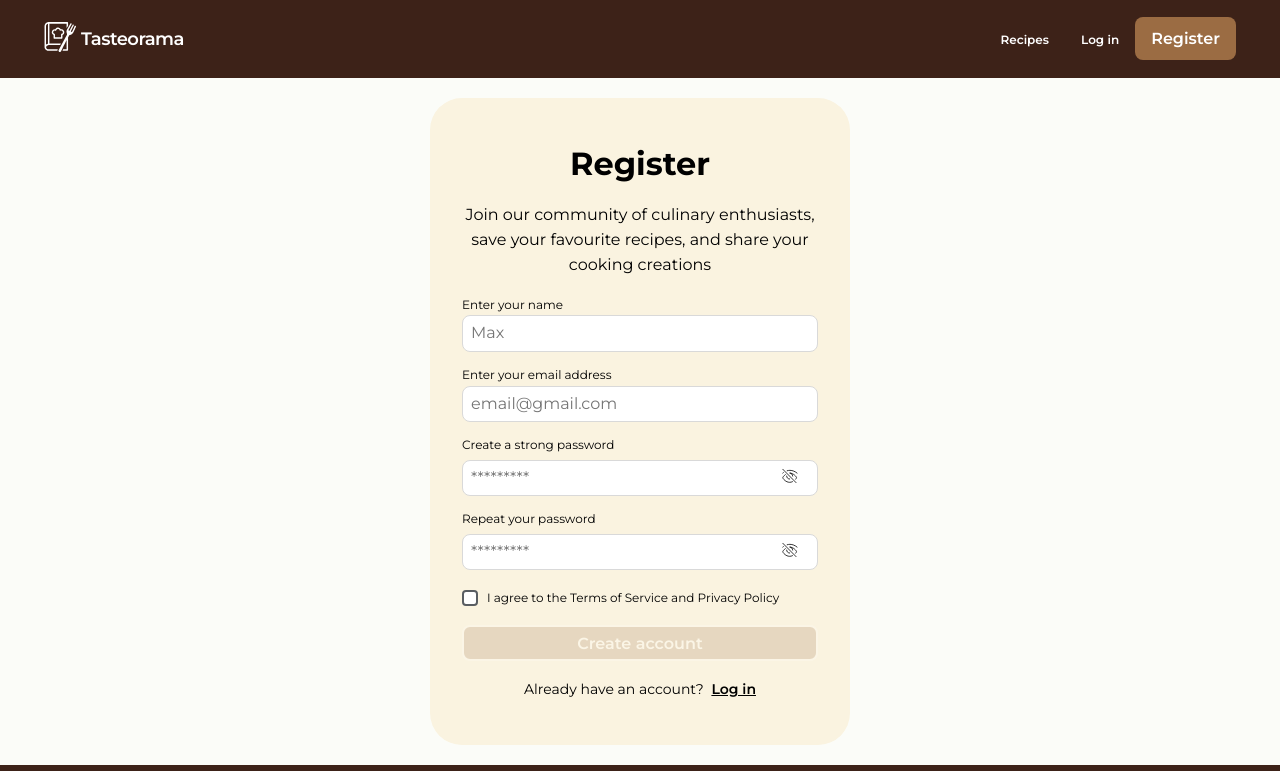
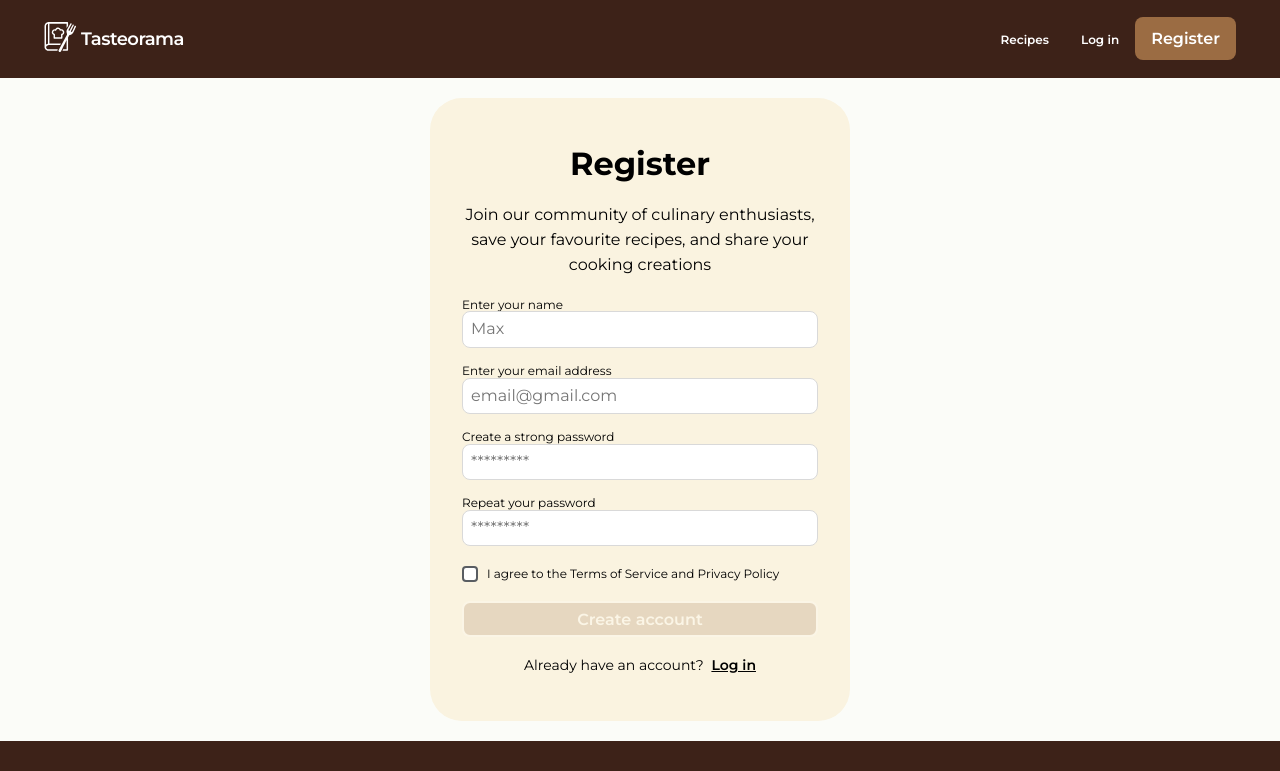
Before and after one commit to t-matveentsev/project_Lucky7_front, a React (Vite) app: page /auth/register in a window 1280 px wide. Shown: the top 771 px of the page. Built offline with nearby package versions, Linux system fonts and the light colour scheme.

Commit message:
Revert "Registration form 3"

```diff
--- a/src/components/AddRecipeForm/AddRecipeForm.jsx
+++ b/src/components/AddRecipeForm/AddRecipeForm.jsx
@@ -71,9 +71,7 @@ const AddRecipeForm = () => {
     if (!newIngredient.name || !newIngredient.measure.trim()) {
       return;
     }
-
-
-    if (ingredients.find(ingr => ingr._id === newIngredient._id)) {
+    if (ingredients.find(ingr => ingr.name === newIngredient.name)) {
       toast.error(
         'Cannot add existing ingredient. In case you want to modify the existing one, consider deleting and adding it with new values.',
         {
--- a/src/components/LoginForm/LoginForm.module.css
+++ b/src/components/LoginForm/LoginForm.module.css
@@ -94,42 +94,6 @@ margin-top: 20px;
   margin-top: 4px;
 }
 
-.passwordWrapper {
-  position: relative;
-  margin-top: 4px;
-}
-.togglePassword {
-  position: absolute;
-  right: 8px;
-  top: 50%;
-  transform: translateY(-50%);
-  background: none;
-  border: none;
-  color: #9b6c43;
-  font-size: 12px;
-  font-weight: 600;
-  cursor: pointer;
-  padding: 4px 8px;
-  border-radius: 4px;
-  transition: all 0.3s ease;
-  z-index: 1;
-}
-
-.toggleIcon {
-  display: flex;
-  justify-content: center;
-  width: 24px;
-  height: 24px;
-  padding: 4px;
-  stroke: #000000;
-  fill: none;
-  overflow: visible;
-}
-
-.togglePassword:hover .toggleIcon {
-  stroke: #6d554b;
-}
-
 @media (max-width: 768px) {
   .formWrapper {
     padding: 30px;
--- a/src/components/RegistrationForm/RegistrationForm.jsx
+++ b/src/components/RegistrationForm/RegistrationForm.jsx
@@ -1,4 +1,4 @@
-import React, { useEffect, useState } from 'react';
+import React, { useState } from 'react';
 import { Formik, Form, Field, ErrorMessage } from 'formik';
 import { useDispatch } from 'react-redux';
 import { registerThunk } from '../../redux/auth/operation';
@@ -10,22 +10,7 @@ const RegistrationForm = () => {
   const dispatch = useDispatch();
   const navigate = useNavigate();
   const [serverError, setServerError] = useState(null);
-  const [showPassword, setShowPassword] = useState(false);
-  const [showConfirmPassword, setShowConfirmPassword] = useState(false);
-  const [screenSize, setScreenSize] = useState(getScreenSize());
 
-   function getScreenSize() {
-    const width = window.innerWidth;
-    if (width >= 1024) return 'desk';
-    if (width >= 768) return 'tablet';
-    return 'mob';
-  }
-
-  useEffect(() => {
-    const handleResize = () => setScreenSize(getScreenSize());
-    window.addEventListener('resize', handleResize);
-    return () => window.removeEventListener('resize', handleResize);
-  }, []);
   const initialValues = {
     name: '',
     email: '',
@@ -47,13 +32,7 @@ const RegistrationForm = () => {
       setSubmitting(false);
     }
   };
-  const togglePasswordVisibility = () => setShowPassword(!showPassword);
-  const toggleConfirmPasswordVisibility = () =>
-    setShowConfirmPassword(!showConfirmPassword);
-  const getVisibilityIcon = isVisible =>
-    `${
-      isVisible ? 'icon-pwd-visiability' : 'icon-pwd-visiability-none'
-    }-${screenSize}`;
+
   return (
     <div className={s.backdrop}>
       <div className={s.menu}>
@@ -110,36 +89,15 @@ const RegistrationForm = () => {
               <div className={s.fieldBlock}>
                 <label htmlFor="password" className={s.label}>
                   Create a strong password
-                  <div className={s.passwordWrapper}>
                   <Field
                     id="password"
                     name="password"
-                      type={showPassword ? 'text' : 'password'}
+                    type="password"
                     placeholder="*********"
                     className={
-                        touched.password && errors.password
-                          ? s.invalid
-                          : s.input
+                      touched.password && errors.password ? s.invalid : s.input
                     }
                   />
-                    <button
-                      type="button"
-                      className={s.togglePassword}
-                      data-visible={showPassword}
-                      onClick={togglePasswordVisibility}
-                      aria-label={
-                        showPassword ? 'Hide password' : 'Show password'
-                      }
-                    >
-                      <svg className={s.toggleIcon}>
-                        <use
-                          href={`/public/icons/icons.svg#${getVisibilityIcon(
-                            showPassword
-                          )}`}
-                        />
-                      </svg>
-                    </button>
-                  </div>
                   <ErrorMessage
                     name="password"
                     component="div"
@@ -151,11 +109,10 @@ const RegistrationForm = () => {
               <div className={s.fieldBlock}>
                 <label htmlFor="confirmPassword" className={s.label}>
                   Repeat your password
-                  <div className={s.passwordWrapper}>
                   <Field
                     id="confirmPassword"
                     name="confirmPassword"
-                      type={showConfirmPassword ? 'text' : 'password'}
+                    type="password"
                     placeholder="*********"
                     className={
                       touched.confirmPassword && errors.confirmPassword
@@ -163,24 +120,6 @@ const RegistrationForm = () => {
                         : s.input
                     }
                   />
-                    <button
-                      type="button"
-                      className={s.togglePassword}
-                      data-visible={showConfirmPassword}
-                      onClick={toggleConfirmPasswordVisibility}
-                      aria-label={
-                        showConfirmPassword ? 'Hide password' : 'Show password'
-                      }
-                    >
-                      <svg className={s.toggleIcon}>
-                        <use
-                          href={`/public/icons/icons.svg#${getVisibilityIcon(
-                            showConfirmPassword
-                          )}`}
-                        />
-                      </svg>
-                    </button>
-                  </div>
                   <ErrorMessage
                     name="confirmPassword"
                     component="div"
@@ -198,7 +137,7 @@ const RegistrationForm = () => {
                 <span className={s.checkmark}>
                   {values.agree && (
                     <svg className={s.checkmarkIcon}>
-                      <use href="/public/icons/icons.svg#icon-checkbox-privacy-mobile" />
+                      <use href="/icons.svg#icon-checkbox-privacy-mobile" />
                     </svg>
                   )}
                 </span>
--- a/src/components/RegistrationForm/RegistrationForm.module.css
+++ b/src/components/RegistrationForm/RegistrationForm.module.css
@@ -31,6 +31,7 @@
   display: flex;
   flex-direction: column;
   gap: 16px;
+  /* padding: 20px 32px; */
 }
 
 .fieldBlock {
@@ -40,18 +41,16 @@
 
 input {
   width: 100%;
-  padding: 8px 40px 8px 8px;
+  padding: 8px;
   border: 1px solid #d9d9d9;
   border-radius: 8px;
   background-color: #ffffff;
   color: #9f9f9f;
   font-size: 1rem;
-  font-weight: 400;
+  font-weight: 400px;
   outline: none;
   transition: all 0.3s ease-in-out;
-
-  margin-top: 4px;
-  box-sizing: border-box;
+  /* margin-top: 4px; */
 }
 
 input:focus {
@@ -79,7 +78,7 @@ input:not(:placeholder-shown) {
   display: flex;
   align-items: center;
   justify-content: center;
-  min-width: 16px;
+  width: 16px;
   height: 16px;
   border: 2px solid #595d62;
   border-radius: 4px;
@@ -96,13 +95,14 @@ input:not(:placeholder-shown) {
 }
 .checkbox {
   display: none;
-  transition: all 0.3s ease-in-out;
 }
 .checkbox:checked + .checkmark {
   border: none;
   background-color: #9b6c43;
 }
 .checkmarkIcon {
+  /* width: 9x;
+  height: 6px; */
   stroke: #fbfaf9;
   fill: none;
   margin: 5px 3.5px;
@@ -115,43 +115,6 @@ input:not(:placeholder-shown) {
 
   white-space: nowrap;
 }
-
-.passwordWrapper {
-  position: relative;
-  margin-top: 4px;
-}
-.togglePassword {
-  position: absolute;
-  right: 8px;
-  top: 50%;
-  transform: translateY(-50%);
-  background: none;
-  border: none;
-  color: #9b6c43;
-  font-size: 12px;
-  font-weight: 600;
-  cursor: pointer;
-  padding: 4px 8px;
-  border-radius: 4px;
-  transition: all 0.3s ease;
-  z-index: 1;
-}
-
-.toggleIcon {
-  display: flex;
-  justify-content: center;
-  width: 24px;
-  height: 24px;
-  padding: 4px;
-  stroke: #000000;
-  fill: none;
-  overflow: visible;
-}
-
-.togglePassword:hover .toggleIcon {
-  stroke: #6d554b;
-}
-
 .registerText {
   font-size: 14px;
   color: #000;
@@ -209,7 +172,7 @@ input:not(:placeholder-shown) {
   }
 
   .checkbox:checked + .checkmark .checkmarkIcon use {
-    href: url('/public/icons/icons.svg#icon-checkbox-privacy-tablet');
+    href: url('/icons.svg#icon-checkbox-privacy-tablet');
   }
 }
 
@@ -228,6 +191,6 @@ input:not(:placeholder-shown) {
   }
 
   .checkbox:checked + .checkmark .checkmarkIcon use {
-    href: url('/public/icons/icons.svg#icon-checkbox-privacy-desk');
+    href: url('/icons.svg#icon-checkbox-privacy-desk');
   }
 }
--- a/src/components/SearchRecipes/SearchRecipes.module.css
+++ b/src/components/SearchRecipes/SearchRecipes.module.css
@@ -75,7 +75,6 @@
     margin: 0 auto;
     margin-bottom: 10px;
   }
-
 
   .searchWrapper {
     max-width: 768px;
@@ -213,7 +212,6 @@
     border-color: #ffffff;
   }
 
-
   .searchWrapper {
     max-width: 1440px;
     width: 100%;
--- a/src/redux/auth/operation.js
+++ b/src/redux/auth/operation.js
@@ -2,16 +2,15 @@ import axios from 'axios';
 import { createAsyncThunk } from '@reduxjs/toolkit';
 
 export const api = axios.create({
-  baseURL: '/api/',
-  withCredentials: true,
+  baseURL: 'https://project-lucky7.onrender.com/api/',
 });
 
 export const setAuthHeader = token => {
   api.defaults.headers.common.Authorization = `Bearer ${token}`;
 };
 
-export const clearAuthHeader = () => {
-  delete api.defaults.headers.common.Authorization;
+const clearAuthHeader = () => {
+  api.defaults.headers.common.Authorization = ``;
 };
 
 export const registerThunk = createAsyncThunk(
--- a/src/redux/recipes/operations.js
+++ b/src/redux/recipes/operations.js
@@ -6,6 +6,7 @@ export const fetchRecipesByType = createAsyncThunk(
   async ({ type, page = 1 }, thunkAPI) => {
     try {
       const response = await api.get(`/recipes/${type}?page=${page}`);
+      console.log('RESPONSE:', response.data);
       return {
         data: response.data.data.data,
         isLoadMore: page > 1,
--- a/vite.config.js
+++ b/vite.config.js
@@ -1,17 +1,11 @@
-import { defineConfig } from 'vite';
-import react from '@vitejs/plugin-react-swc';
+import { defineConfig } from "vite";
+import react from "@vitejs/plugin-react-swc";
 
 // https://vite.dev/config/
 export default defineConfig({
   plugins: [react()],
-  server: {
-    proxy: {
-      '/api': {
-        target: 'https://project-lucky7.onrender.com', // http://localhost:3000
-        changeOrigin: true,
-        secure: false,
-      },
-    },
+  build: {
+    sourcemap: true,
   },
 });
 
```
Also changed, not shown: src/components/LoginForm/LoginForm.jsx (+15 -47 lines), src/components/RecipeCard/RecipeCard.jsx (+7 -0 lines), src/helpers/schema.js (+0 -9 lines), public/icons/icons.svg. Lines whose indentation alone changed are shown as unchanged.
